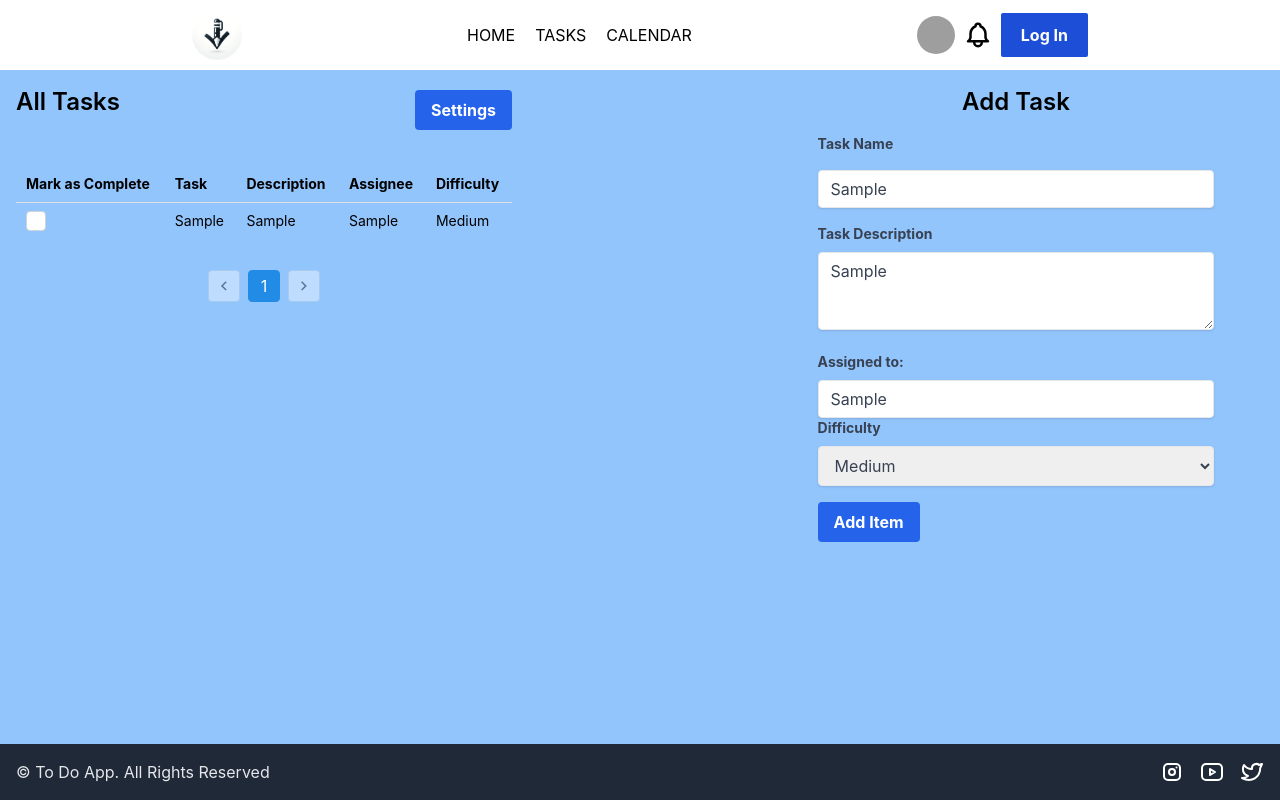
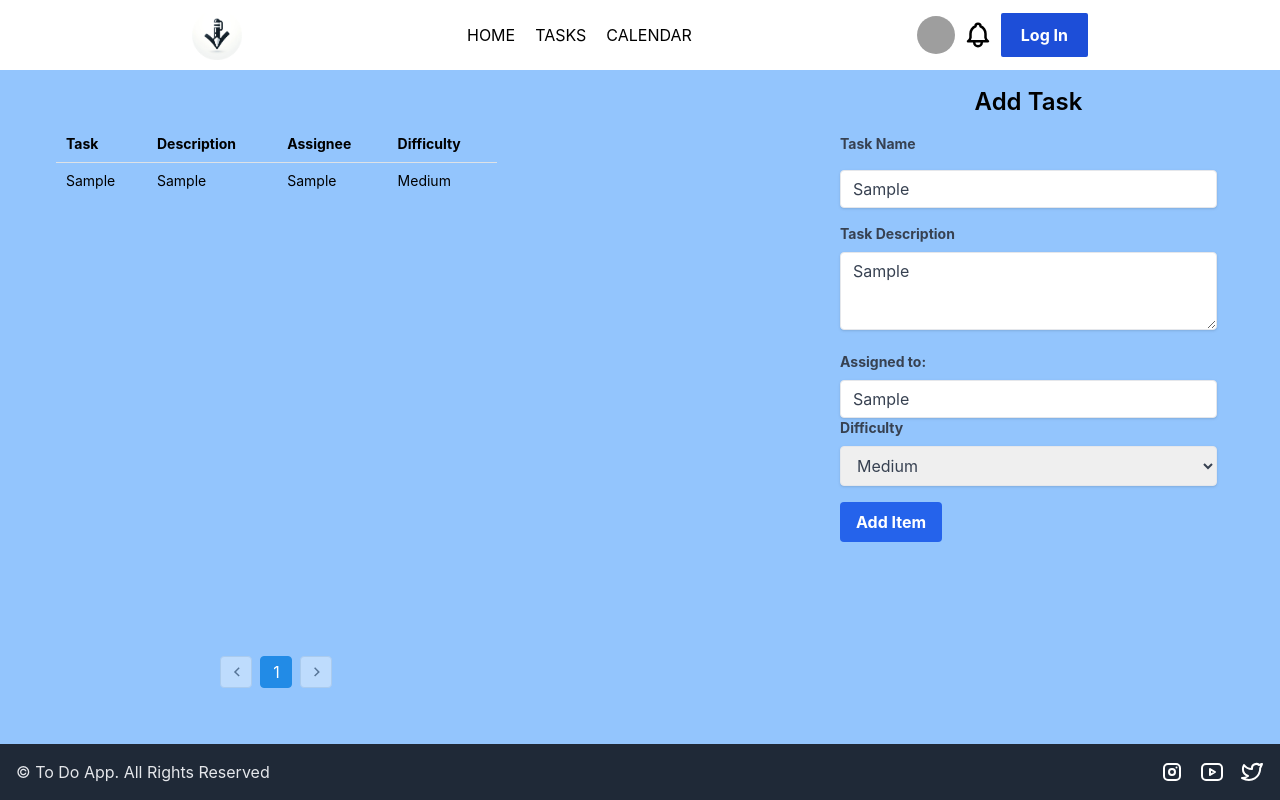
Before and after one commit to brosmar18/todo-app, a React (Vite) app: page /tasks in a window 1280 px wide. Both pictures are taken after typing "Sample", "Sample", "Sample" into the empty fields and a click on the button "Add Item". Built offline with nearby package versions, Linux system fonts and the light colour scheme; grey boxes are pictures that could not be loaded.

Commit message:
SettingsContext and TaskContext updated to sort tasks and update sortField

```diff
--- a/src/Components/List/index.jsx
+++ b/src/Components/List/index.jsx
@@ -1,53 +1,30 @@
-import { Pagination } from '@mantine/core';
+import { useContext, useState, useEffect } from 'react';
+import { Pagination, Table } from '@mantine/core';
 import { SettingsContext } from '../../context/Settings';
 import { useTasks } from '../../context/TaskContext';
-import { useContext, useState, useEffect } from 'react';
-import { Table, Checkbox } from '@mantine/core';
-import SettingsMenu from '../SettingsMenu';
 
 const List = () => {
-    const { displayLimit, sortField, hideCompleted, difficultyOrder } = useContext(SettingsContext);
-    const { tasks, toggleTaskCompletion } = useTasks();
+    const { displayLimit } = useContext(SettingsContext);
+    const { sortedTasks } = useTasks(); // Utilize sortedTasks
     const [currentPage, setCurrentPage] = useState(1);
     const [paginatedTasks, setPaginatedTasks] = useState([]);
-    const [totalPages, setTotalPages] = useState(0);
+
+    // Calculate the total number of pages based on sortedTasks now
+    const totalPages = Math.ceil(sortedTasks.length / displayLimit);
 
     useEffect(() => {
-        const visibleTasks = hideCompleted ? tasks.filter(task => !task.complete) : [...tasks];
-        const newTotalPages = Math.ceil(visibleTasks.length / displayLimit);
-        setTotalPages(newTotalPages);
-
-        const sortedTasks = visibleTasks.sort((a, b) => {
-            if (sortField === 'difficulty') {
-                return difficultyOrder[a.difficulty] - difficultyOrder[b.difficulty];
-            }
-        });
+        // Calculate the tasks to be displayed on the current page
         const start = (currentPage - 1) * displayLimit;
         const end = start + displayLimit;
-        setPaginatedTasks(sortedTasks.slice(start, end));
-    }, [tasks, currentPage, displayLimit, sortField, hideCompleted]);
+        setPaginatedTasks(sortedTasks.slice(start, end)); // Use sortedTasks for pagination
+    }, [sortedTasks, currentPage, displayLimit]); // Dependency array updated to sortedTasks
 
-    useEffect(() => {
-        // If the current page is greater than the new total pages and is not the first page, go back one page
-        if (currentPage > totalPages && currentPage > 1) {
-            setCurrentPage(currentPage - 1);
-        }
-    }, [totalPages, currentPage]);
-
-    // Toggles Task as Complete
-    const handleCheckboxChange = (id) => {
-        toggleTaskCompletion(id);
-    };
+    // Update current page
+    const handlePageChange = (page) => setCurrentPage(page);
 
     // Defines Table Rows
-    const rows = paginatedTasks.map((task, index) => (
-        <Table.Tr key={`paginatedTasks-list-${index}`}>
-            <Table.Td>
-                <Checkbox
-                    checked={task.complete}
-                    onChange={() => handleCheckboxChange(task.id)}
-                />
-            </Table.Td>
+    const rows = paginatedTasks.map((task) => (
+        <Table.Tr key={task.id}>
             <Table.Td>{task.name}</Table.Td>
             <Table.Td>{task.description}</Table.Td>
             <Table.Td>{task.assignee}</Table.Td>
@@ -56,15 +33,11 @@ const List = () => {
     ));
 
     return (
-        <div data-testid="list" className="flex flex-col items-center w-full h-full space-y-8">
-            <div className='w-full flex justify-between items-center'>
-                <h2 className="text-2xl font-semibold mb-4">All Tasks</h2>
-                <SettingsMenu />
-            </div>
+        <div className="flex flex-col items-center w-full h-full py-10 px-10">
+            <div className='h-full w-full'>
                 <Table>
                     <Table.Thead>
                         <Table.Tr>
-                        <Table.Th>Mark as Complete</Table.Th>
                             <Table.Th>Task</Table.Th>
                             <Table.Th>Description</Table.Th>
                             <Table.Th>Assignee</Table.Th>
@@ -73,12 +46,13 @@ const List = () => {
                     </Table.Thead>
                     <Table.Tbody>{rows}</Table.Tbody>
                 </Table>
-            <div className="mt-8">
+            </div>
+            <div className='h-full w-full flex items-end justify-center'>
                 <Pagination
+                    page={currentPage}
+                    onChange={handlePageChange}
                     total={totalPages}
-                    page={currentPage}
-                    onChange={(page) => setCurrentPage(page)}
-                    data-testid="pagination"
+                    className="mt-8"
                 />
             </div>
         </div>
--- a/src/context/Settings/index.jsx
+++ b/src/context/Settings/index.jsx
@@ -1,16 +1,40 @@
-import { createContext, useState } from 'react';
+import { createContext, useState, useContext, useEffect } from 'react';
+import { useTasks } from '../TaskContext'; // Import the useTasks hook
 
 const defaultSettings = {
     displayLimit: 3,
     hideCompleted: true,
     sortField: 'difficulty',
-    difficultyOrder: { Easy: 1, Medium: 2, Hard: 3 }
-};;
+};
 
-export const SettingsContext = createContext(defaultSettings);
+export const SettingsContext = createContext();
 
 export const SettingsProvider = ({ children }) => {
     const [settings, setSettings] = useState(defaultSettings);
+    const { tasks, setSortedTasks } = useTasks(); // useTasks now provides setSortedTasks
+
+    useEffect(() => {
+        // Sorting logic based on the sortField
+        const sortTasks = () => {
+            const sortOrder = {
+                'Easy': 1,
+                'Medium': 2,
+                'Hard': 3
+            };
+
+            setSortedTasks([...tasks].sort((a, b) => {
+                if (settings.sortField === 'difficulty') {
+                    return sortOrder[a.difficulty] - sortOrder[b.difficulty];
+                }
+                if (settings.sortField === 'name' || settings.sortField === 'description' || settings.sortField === 'assignee') {
+                    return a[settings.sortField].localeCompare(b[settings.sortField]);
+                }
+                return 0;
+            }));
+        };
+
+        sortTasks();
+    }, [tasks, settings.sortField, setSortedTasks]);
 
     return (
         <SettingsContext.Provider value={settings}>
--- a/src/context/TaskContext/index.jsx
+++ b/src/context/TaskContext/index.jsx
@@ -1,4 +1,4 @@
-import React, { createContext, useState, useContext } from 'react';
+import { createContext, useState, useContext } from 'react';
 
 const TasksContext = createContext();
 
@@ -6,6 +6,7 @@ export const useTasks = () => useContext(TasksContext);
 
 export const TasksProvider = ({ children }) => {
     const [tasks, setTasks] = useState([]);
+    const [sortedTasks, setSortedTasks] = useState([]);
 
     const addTask = (task) => {
         setTasks((currentTasks) => [...currentTasks, task]);
@@ -24,7 +25,7 @@ export const TasksProvider = ({ children }) => {
     };
 
     return (
-        <TasksContext.Provider value={{ tasks, addTask, deleteTask, toggleTaskCompletion }}>
+        <TasksContext.Provider value={{ tasks, sortedTasks, setSortedTasks, addTask, deleteTask, toggleTaskCompletion }}>
             {children}
         </TasksContext.Provider>
     );
```
Lines whose indentation alone changed are shown as unchanged.
